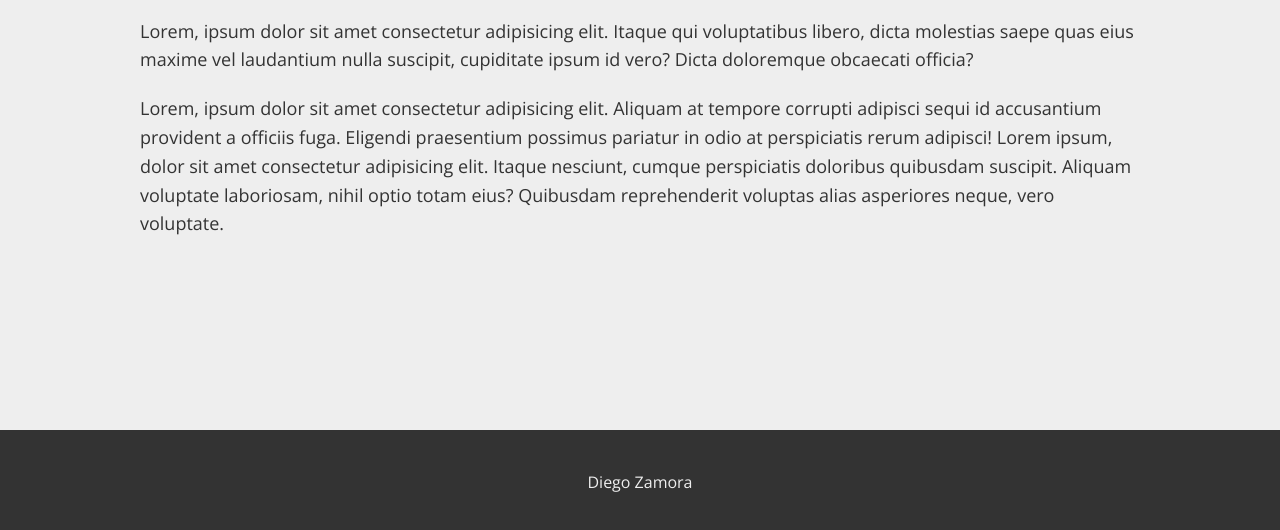
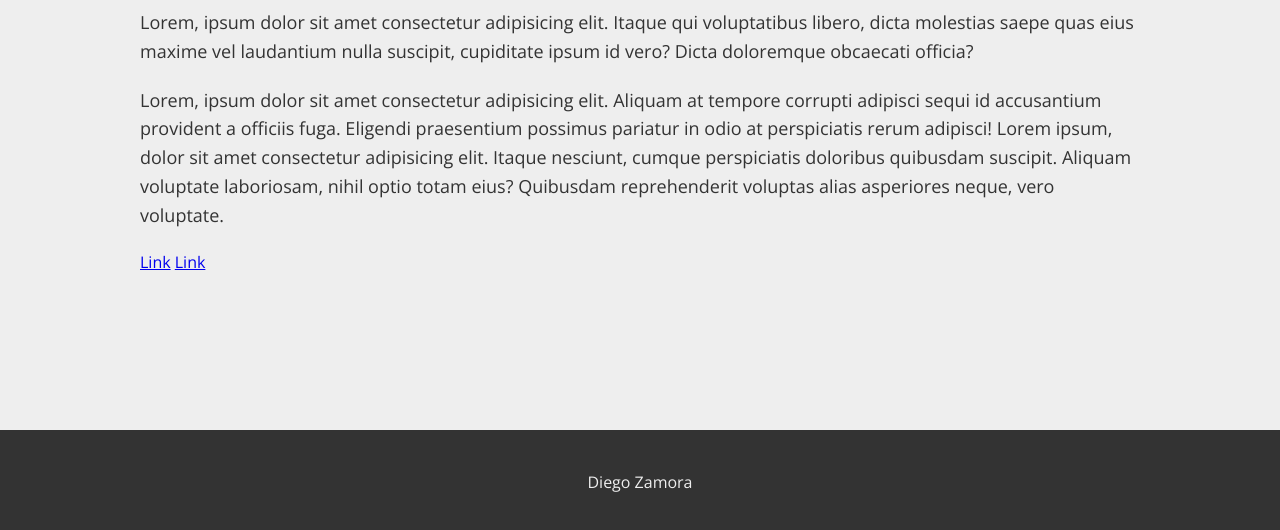
Before and after one commit to thedackss/TikTok, a plain HTML site: page index.html in a window 1280 px wide. Shown: the part 264-794 px from the top of the page. Drawn offline with nearby package versions, Linux system fonts and the light colour scheme.

Commit message:
Update index.html

```diff
--- a/index.html
+++ b/index.html
@@ -14,6 +14,9 @@
         <p>Lorem, ipsum dolor sit amet consectetur adipisicing elit. Itaque qui voluptatibus libero, dicta molestias saepe quas eius maxime vel laudantium nulla suscipit, cupiditate ipsum id vero? Dicta doloremque obcaecati officia?</p>
         <p>Lorem, ipsum dolor sit amet consectetur adipisicing elit. Aliquam at tempore corrupti adipisci sequi id accusantium provident a officiis fuga. Eligendi praesentium possimus pariatur in odio at perspiciatis rerum adipisci! Lorem ipsum, dolor sit amet consectetur adipisicing elit. Itaque nesciunt, cumque perspiciatis doloribus quibusdam suscipit. Aliquam voluptate laboriosam, nihil optio totam eius? Quibusdam reprehenderit voluptas alias asperiores neque, vero voluptate.</p>
 
+        <a href="./estilos.css">Link</a>
+        <a href="./Pancraft.zip">Link</a>
+
     </div>
     <footer>
         <a href="http://www.diegozar.com/contact" target="_Blank">Diego Zamora</a>
```
